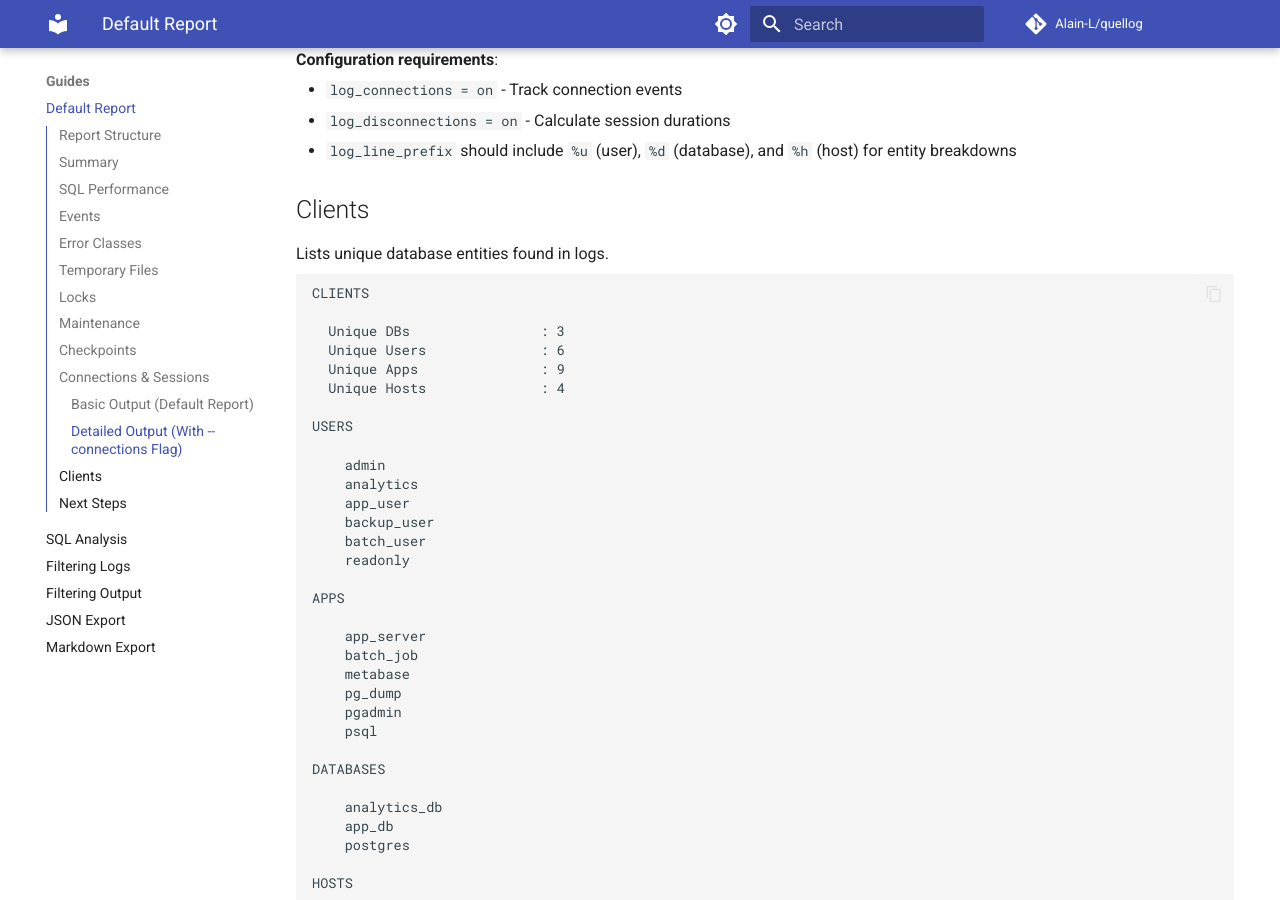
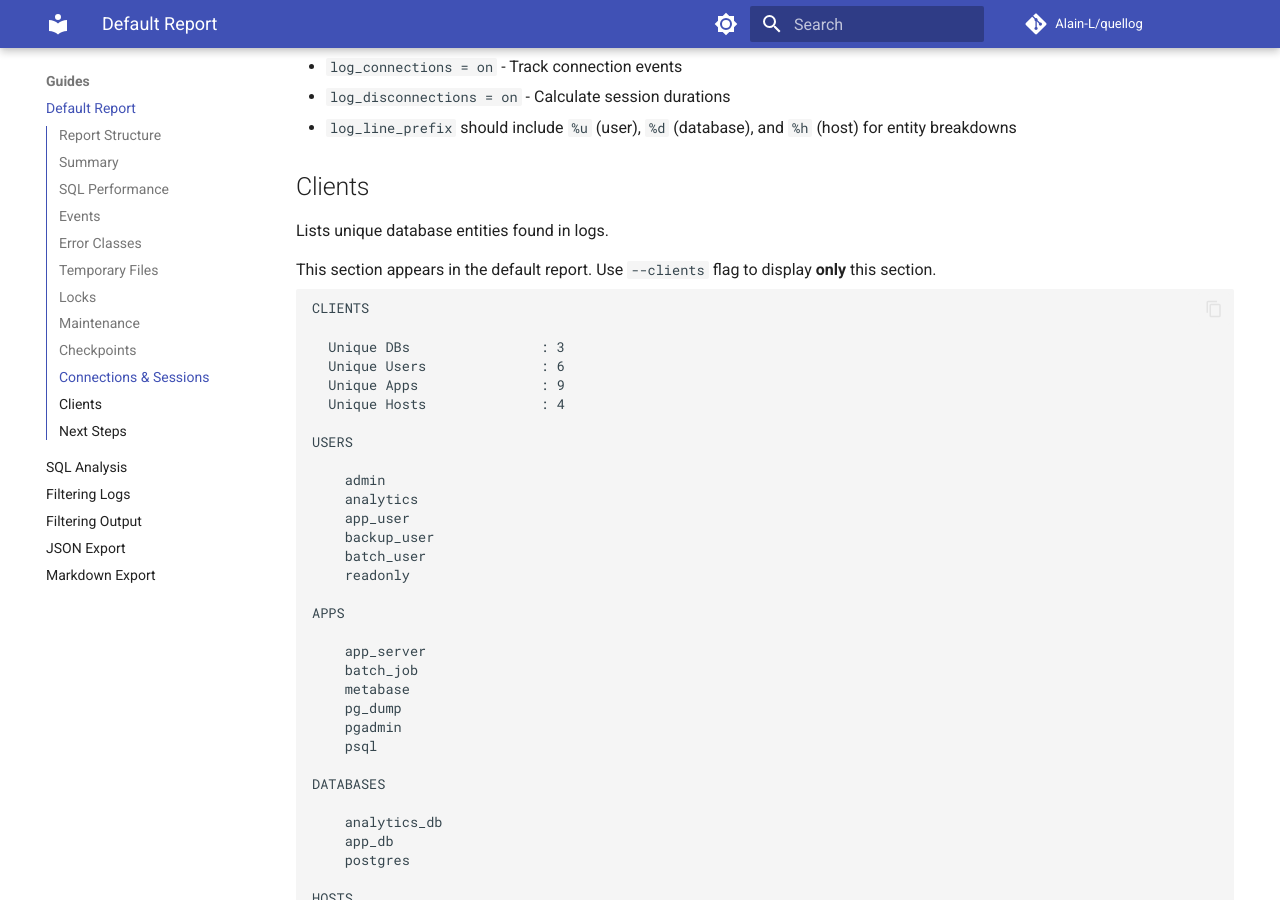
Before and after one commit to Alain-L/quellog, an MkDocs documentation site: the page built from docs/default-report.md, in a window 1280 px wide and 900 px high, scrolled down 8564 px. Built offline with MkDocs 1.6.1 and Material for MkDocs 9.7.7, drawn with Linux system fonts in a browser that asks for light colours; comment, search, counter and statistics services are not loaded.

Commit message:
docs: fix formatting and clarify section filtering behavior
- json-export.md: Add blank lines after **Fields:** labels for better
  rendering (6 occurrences fixed)

- default-report.md: Reduce TOC depth by converting ### subsection
  headers to bold text for "Basic Output" and "Detailed Output" under
  Connections & Sessions. Add note clarifying --clients flag usage.

- filtering-output.md: Add callout note explaining that --clients
  displays only the clients section, as it always appears in the
  default report

````diff
--- a/docs/default-report.md
+++ b/docs/default-report.md
@@ -299,7 +299,7 @@ CHECKPOINTS
 
 Shows connection patterns and session durations.
 
-### Basic Output (Default Report)
+**Basic Output (Default Report)**
 
 ```
 CONNECTIONS & SESSIONS
@@ -330,7 +330,7 @@ CONNECTIONS & SESSIONS
 - **Avg concurrent sessions**: Average number of simultaneous sessions
 - **Peak concurrent sessions**: Maximum simultaneous sessions with timestamp
 
-### Detailed Output (With `--connections` Flag)
+**Detailed Output (With `--connections` Flag)**
 
 When using the explicit `--connections` flag, additional session analytics are displayed:
 
@@ -412,6 +412,8 @@ SESSION DURATION BY HOST
 
 Lists unique database entities found in logs.
 
+This section appears in the default report. Use `--clients` flag to display **only** this section.
+
 ```
 CLIENTS
 
````
Also changed, not shown: docs/filtering-output.md (+3 -0 lines), docs/json-export.md (+6 -0 lines).
